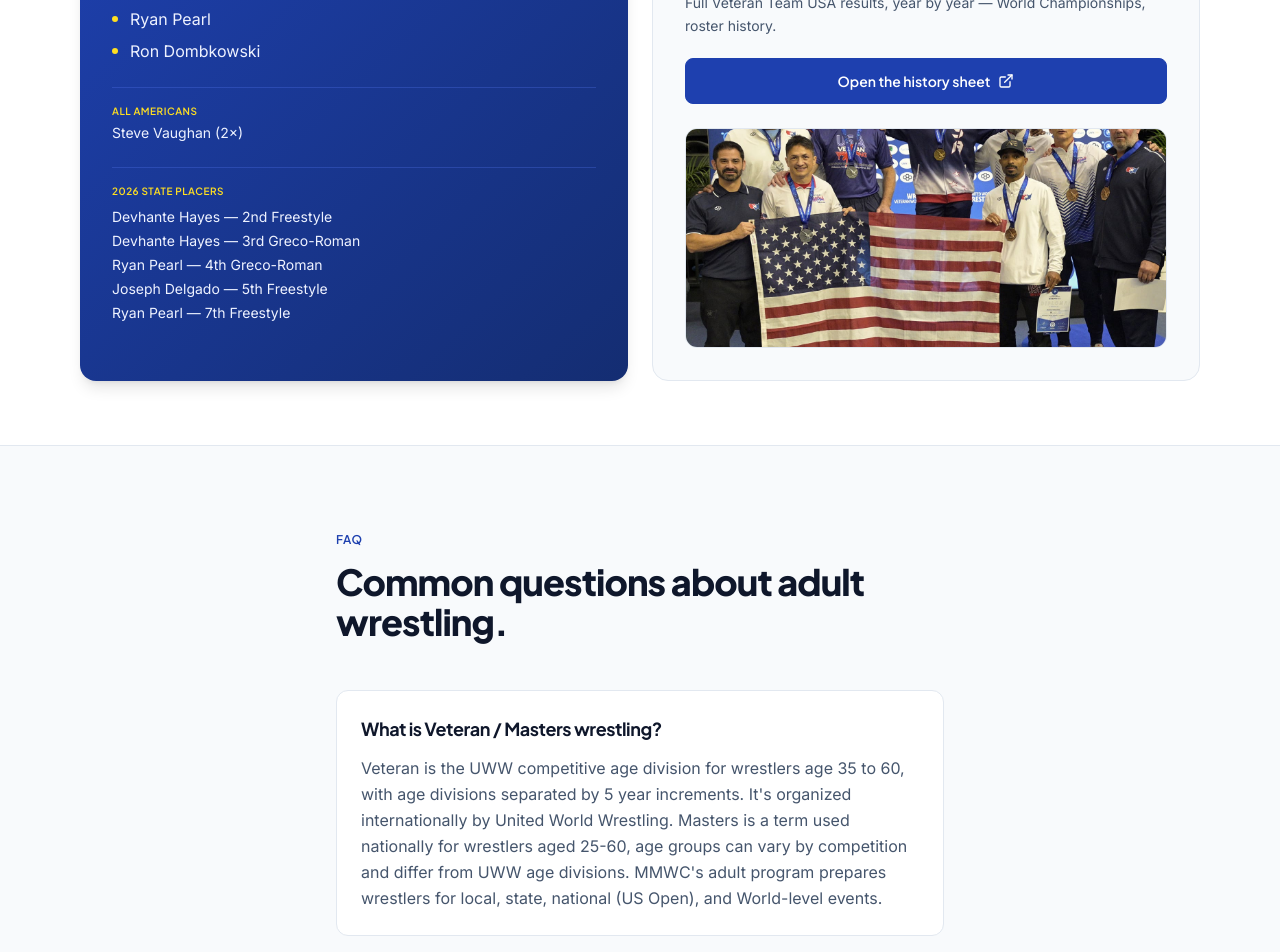
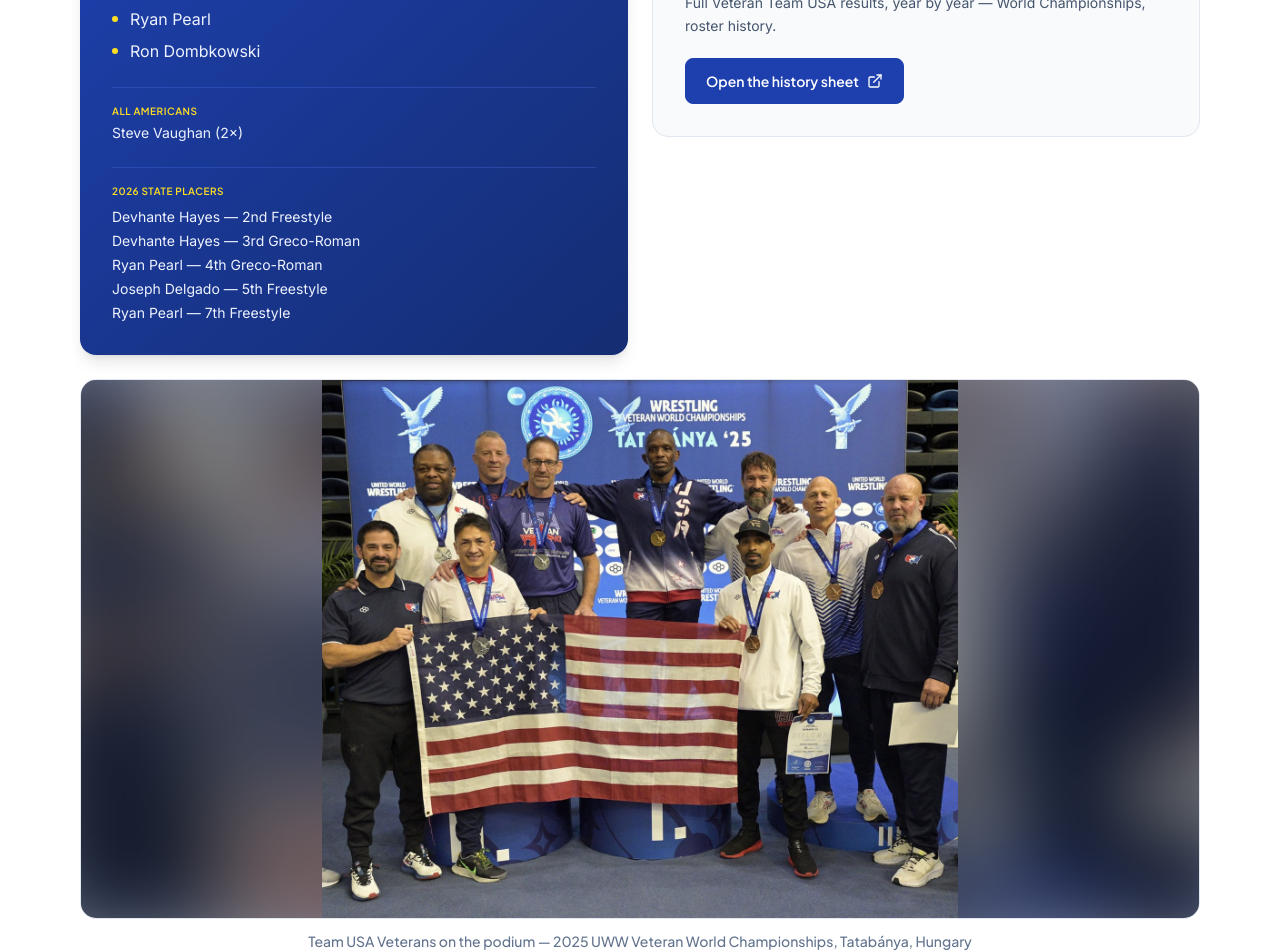
Before and after one commit to thefortaiagency/mira-mesa-wrestling, a Next.js app: page /masters in a window 1280 px wide. Shown: the part 2080-3032 px from the top of the page. Built offline with nearby package versions, Linux system fonts and the light colour scheme.

Commit message:
feat(masters): move Team USA podium photo to full-width feature band (no crop, blurred fill + caption)

```diff
--- a/src/app/masters/page.tsx
+++ b/src/app/masters/page.tsx
@@ -190,7 +190,7 @@ export default function MastersPage() {
           <h2 className="mt-3 text-3xl sm:text-4xl font-heading font-extrabold text-slate-900">
             MMWC Adult Recent History
           </h2>
-          <div className="mt-10 grid md:grid-cols-2 gap-6">
+          <div className="mt-10 grid md:grid-cols-2 gap-6 items-start">
             <div className="bg-gradient-to-br from-blue-700 to-blue-900 text-white rounded-2xl p-8 shadow-lg">
               <div className="flex items-center gap-3 mb-4">
                 <Trophy className="w-7 h-7 text-yellow-300" />
@@ -222,7 +222,7 @@ export default function MastersPage() {
                 </ul>
               </div>
             </div>
-            <div className="bg-slate-50 border border-slate-200 rounded-2xl p-8 flex flex-col">
+            <div className="bg-slate-50 border border-slate-200 rounded-2xl p-8">
               <div className="flex items-center gap-3 mb-4">
                 <Globe className="w-7 h-7 text-blue-700" />
                 <span className="text-blue-700 text-xs font-heading font-semibold tracking-wider uppercase">Team USA</span>
@@ -240,17 +240,32 @@ export default function MastersPage() {
                 <span>Open the history sheet</span>
                 <ExternalLink className="w-4 h-4" />
               </a>
-              <div className="relative mt-6 flex-1 min-h-[220px] rounded-xl overflow-hidden border border-slate-200">
-                <Image
-                  src="/images/veteran-team-usa-tatabanya-2025.jpg"
-                  alt="Team USA Veteran wrestlers on the podium at the 2025 UWW Veteran World Championships in Tatabánya, Hungary"
-                  fill
-                  className="object-cover"
-                  sizes="(min-width: 768px) 50vw, 100vw"
-                />
-              </div>
             </div>
           </div>
+
+          <figure className="mt-6">
+            <div className="relative w-full h-[360px] sm:h-[440px] md:h-[540px] overflow-hidden rounded-2xl border border-slate-200">
+              <Image
+                src="/images/veteran-team-usa-tatabanya-2025.jpg"
+                alt=""
+                aria-hidden="true"
+                fill
+                className="object-cover scale-110 blur-2xl"
+                sizes="100vw"
+              />
+              <div className="absolute inset-0 bg-blue-950/40" />
+              <Image
+                src="/images/veteran-team-usa-tatabanya-2025.jpg"
+                alt="Team USA Veteran wrestlers on the podium at the 2025 UWW Veteran World Championships in Tatabánya, Hungary"
+                fill
+                className="object-contain"
+                sizes="100vw"
+              />
+            </div>
+            <figcaption className="mt-3 text-center text-sm text-slate-500 font-heading">
+              Team USA Veterans on the podium — 2025 UWW Veteran World Championships, Tatabánya, Hungary
+            </figcaption>
+          </figure>
         </div>
       </section>
 
```
